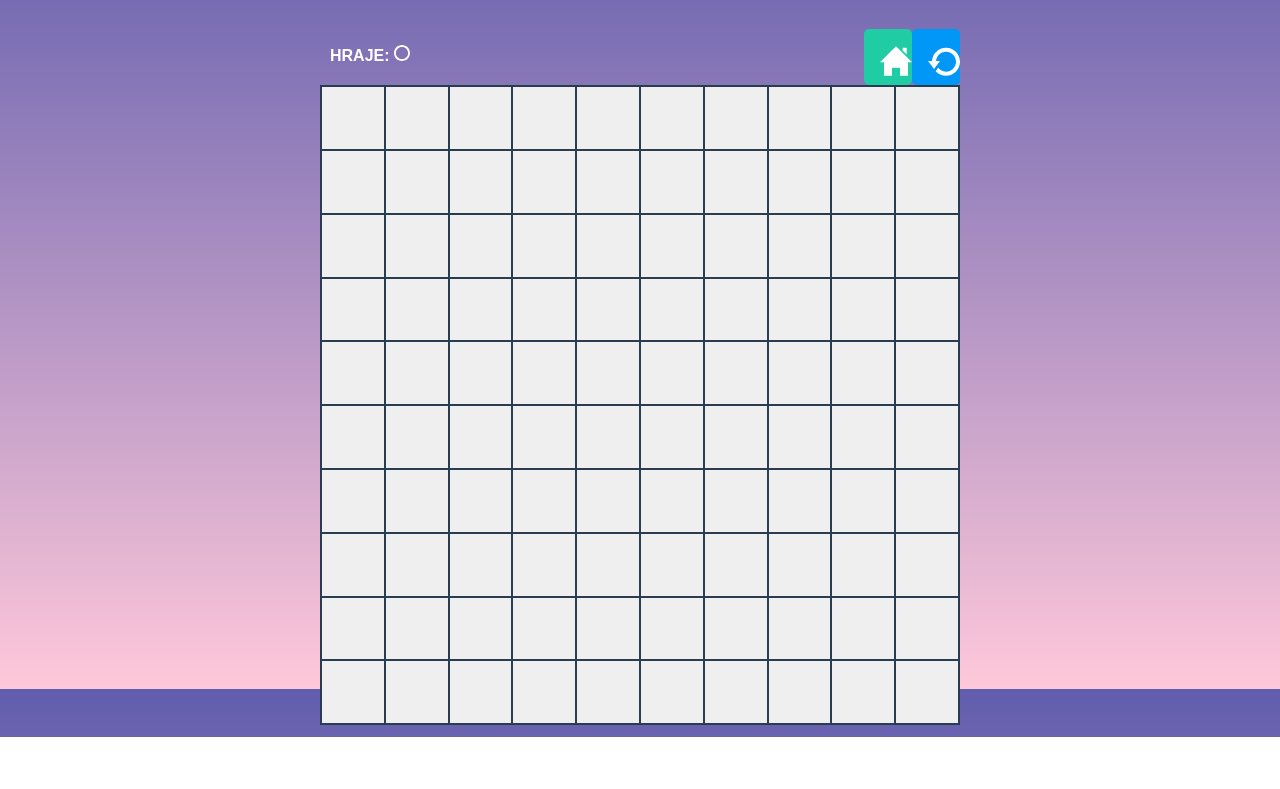
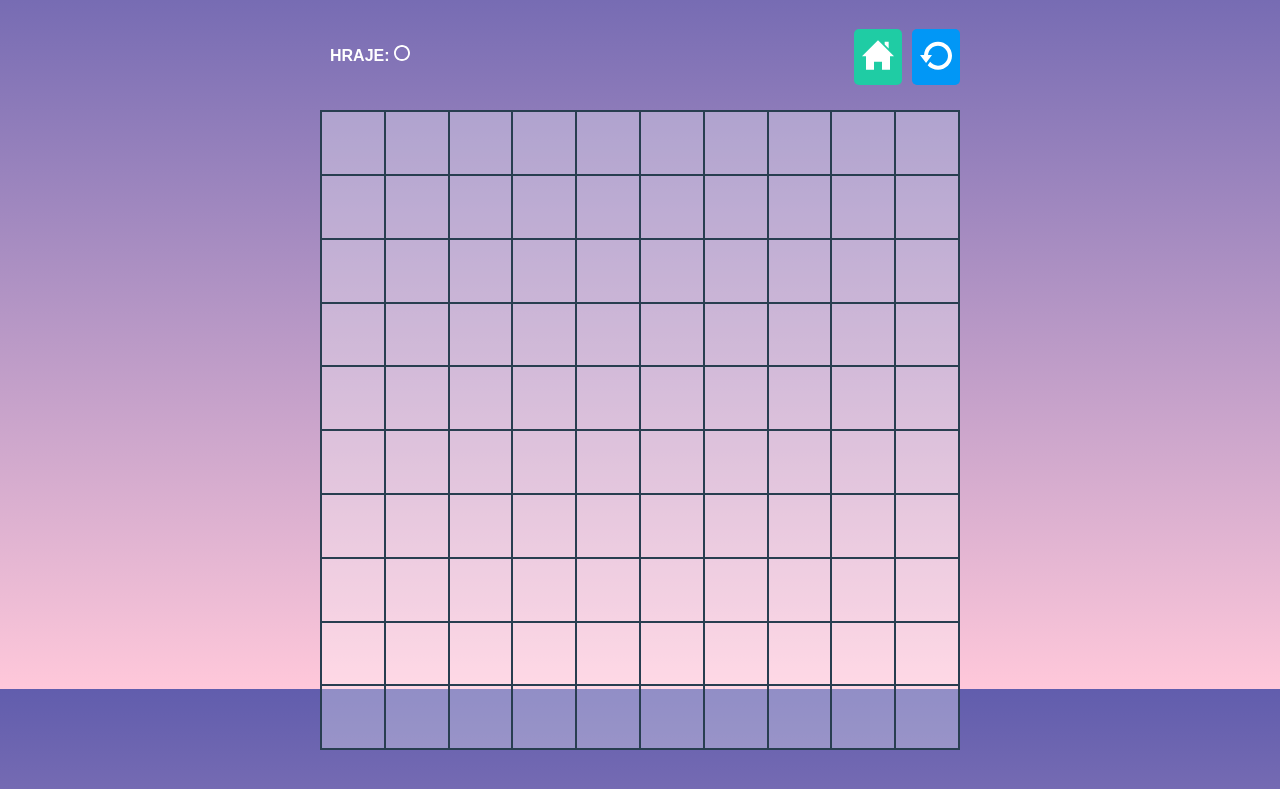
Before and after one commit to dankovabarbora/piskvorky, a plain HTML site: page hra.html in a window 1280 px wide. Shown: the part 111-900 px from the top of the page. Before the commit the page ends 848 px from the top, so only its background shows below. Drawn offline with Linux system fonts and the light colour scheme.

Commit message:
Styly mrizky

```diff
--- a/style.css
+++ b/style.css
@@ -19,10 +19,8 @@ h1 {
 }
 
 a {
-  display: block;
   text-decoration: none;
   color: #ffffff;
-  padding: 1rem;
 }
 
 p {
@@ -54,12 +52,14 @@ p {
   text-align: center;
   flex-basis: 2rem;
   border-bottom: 1px #283e50 solid;
+  padding: 1rem;
 }
 
 .button--blue {
   background-color: #0197f6;
   text-align: center;
   flex-basis: 2rem;
+  padding: 1rem;
 }
 
 .button--green:hover {
@@ -140,30 +140,33 @@ figcaption {
 
 .menu__buttons {
   display: flex;
+  justify-content: space-between;
+  margin-bottom: 10px;
 }
 
 .hraje p {
   font-weight: bold;
 }
 
-.button--home {
-  background-color: #1fcca4;
+.button--home,
+.button--restart {
   border-radius: 5px;
   height: 3.5rem;
   width: 3rem;
+  text-align: center;
+  margin-bottom: 15px;
+  margin-left: 10px;
+  padding-top: 10px;
 }
-
+.button--home {
+  background-color: #1fcca4;
+}
 .button--home:hover {
   background-color: #1cbb96;
 }
-
 .button--restart {
   background-color: #0197f6;
-  border-radius: 5px;
-  width: 3rem;
-  height: 3.5rem;
 }
-
 .button--restart:hover {
   background-color: #0090e9;
 }
@@ -189,6 +192,9 @@ figcaption {
   margin: 0;
   padding: 0;
   width: 10%;
-  /* min-width: 30px;
-  min-height: 30px; */
+  background-color: rgba(255, 255, 255, 0.3);
 }
+.button__pole:hover,
+.button__pole:focus {
+  background-color: rgba(255, 255, 255, 0.5);
+}
```
